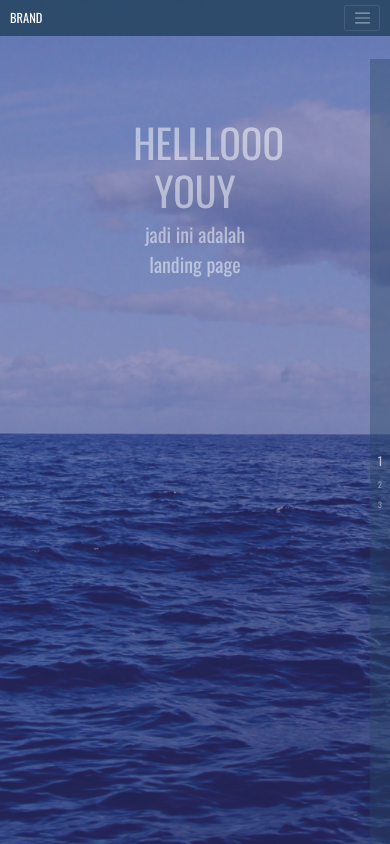
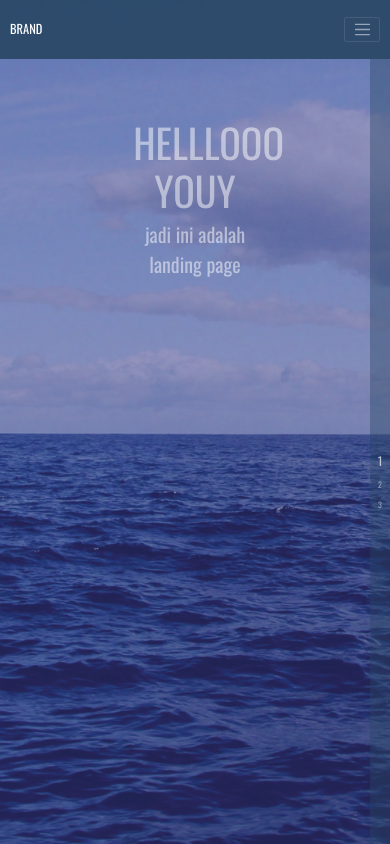
Before and after one commit to Khusyasy/fullpage-landingpage, a plain HTML site: page index.html in a window 390 px wide. Shown: the top 844 px of the page. Drawn offline with nearby package versions, Linux system fonts and the light colour scheme; grey boxes are pictures that could not be loaded.

Commit message:
navbar fix

```diff
--- a/css/style.css
+++ b/css/style.css
@@ -35,26 +35,7 @@ p{
     }
     .navbar{
         height: unset;
+        min-height: 7vh;
         background-color: rgba(40, 70, 100, 0.9) !important;
     }
 }
-
-/* width */
-::-webkit-scrollbar {
-  width: 10px;
-}
-
-/* Track */
-::-webkit-scrollbar-track {
-  background: #f1f1f1;
-}
-
-/* Handle */
-::-webkit-scrollbar-thumb {
-  background: #888;
-}
-
-/* Handle on hover */
-::-webkit-scrollbar-thumb:hover {
-  background: #555;
-}
```
